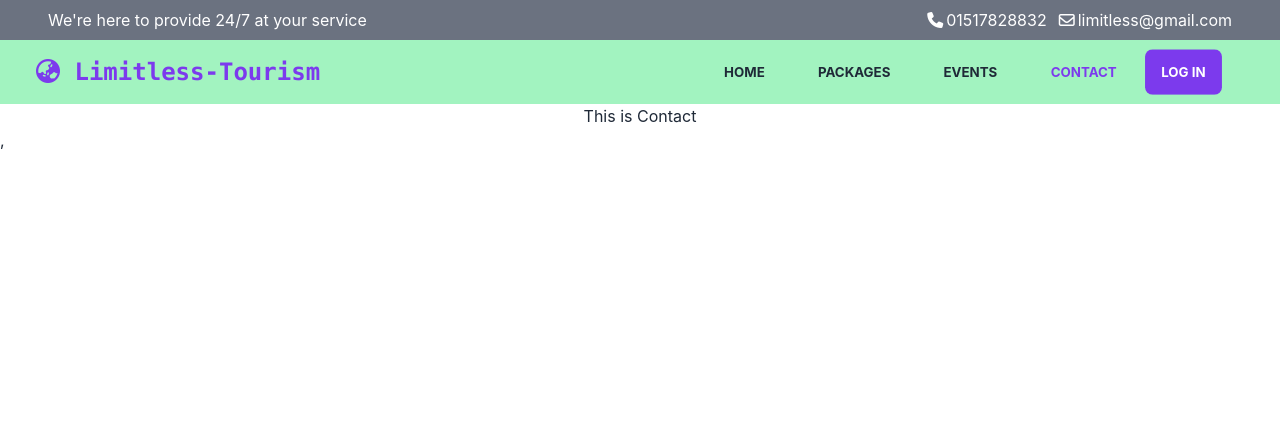
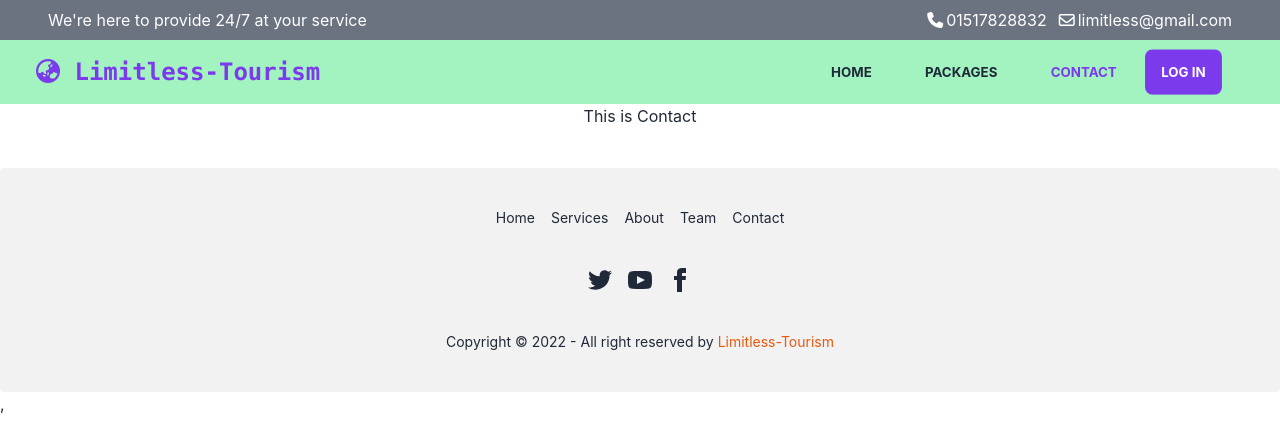
Before and after one commit to NieamulKabir/Limitless-Tourism-client, a React (Create React App) app: page /contact in a window 1280 px wide. Shown: the top 448 px of the page. Built offline with nearby package versions, Linux system fonts and the light colour scheme.

Commit message:
footer add

```diff
--- a/src/App.js
+++ b/src/App.js
@@ -7,6 +7,7 @@
 import Packages from './Pages/Packages/Packages';
 import Event from './Pages/Event/Event';
 import Contact from './Pages/Contact/Contact';
+import Footer from './Pages/Shared/Footer/Footer';
 
 
 function App() {
@@ -22,6 +23,7 @@
         <Route path="/contact" element={<Contact />} />
 
       </Routes>
+      <Footer></Footer>
 
 
     </div>
--- /dev/null
+++ b/src/Pages/Shared/Footer/Footer.js
@@ -0,0 +1,32 @@
+import React from 'react';
+import { Link } from 'react-router-dom';
+
+const Footer = () => {
+    const today = new Date();
+    const year = today.getFullYear();
+    return (
+        <div>
+            <footer className="footer footer-center p-10 bg-base-200 text-base-content rounded mt-10">
+                <div className="grid grid-flow-col gap-4">
+                    <Link to='/home' className="link link-hover">Home</Link>
+                    <Link to='/services' className="link link-hover">Services</Link>
+                    <Link to='/about' className="link link-hover">About</Link>
+                    <Link to='/team' className="link link-hover">Team</Link>
+                    <Link to='/contact' className="link link-hover">Contact</Link>
+                </div>
+                <div>
+                    <div className="grid grid-flow-col gap-4">
+                        <Link><svg xmlns="http://www.w3.org/2000/svg" width="24" height="24" viewBox="0 0 24 24" className="fill-current"><path d="M24 4.557c-.883.392-1.832.656-2.828.775 1.017-.609 1.798-1.574 2.165-2.724-.951.564-2.005.974-3.127 1.195-.897-.957-2.178-1.555-3.594-1.555-3.179 0-5.515 2.966-4.797 6.045-4.091-.205-7.719-2.165-10.148-5.144-1.29 2.213-.669 5.108 1.523 6.574-.806-.026-1.566-.247-2.229-.616-.054 2.281 1.581 4.415 3.949 4.89-.693.188-1.452.232-2.224.084.626 1.956 2.444 3.379 4.6 3.419-2.07 1.623-4.678 2.348-7.29 2.04 2.179 1.397 4.768 2.212 7.548 2.212 9.142 0 14.307-7.721 13.995-14.646.962-.695 1.797-1.562 2.457-2.549z"></path></svg></Link>
+                        <Link><svg xmlns="http://www.w3.org/2000/svg" width="24" height="24" viewBox="0 0 24 24" className="fill-current"><path d="M19.615 3.184c-3.604-.246-11.631-.245-15.23 0-3.897.266-4.356 2.62-4.385 8.816.029 6.185.484 8.549 4.385 8.816 3.6.245 11.626.246 15.23 0 3.897-.266 4.356-2.62 4.385-8.816-.029-6.185-.484-8.549-4.385-8.816zm-10.615 12.816v-8l8 3.993-8 4.007z"></path></svg></Link>
+                        <Link><svg xmlns="http://www.w3.org/2000/svg" width="24" height="24" viewBox="0 0 24 24" className="fill-current"><path d="M9 8h-3v4h3v12h5v-12h3.642l.358-4h-4v-1.667c0-.955.192-1.333 1.115-1.333h2.885v-5h-3.808c-3.596 0-5.192 1.583-5.192 4.615v3.385z"></path></svg></Link>
+                    </div>
+                </div>
+                <div>
+                    <p>Copyright © {year} - All right reserved by <span className='text-orange-600'> Limitless-Tourism</span></p>
+                </div>
+            </footer>
+        </div>
+    );
+};
+
+export default Footer;
--- a/src/Pages/Shared/Navbar/Navbar.js
+++ b/src/Pages/Shared/Navbar/Navbar.js
@@ -52,15 +52,7 @@
                                     <button className="py-3">PACKAGES</button>
                                 </NavLink>
                             </h1>
-                            <h1 className="btn font-bold hover:bg-rose-100   btn-ghost text-gray-800 rounded-btn mx-2">
-                                <NavLink to="/events"
-                                    style={({ isActive }) =>
-                                        isActive ? activeStyle : undefined
-                                    }
-                                >
-                                    <button className="py-3">EVENTS</button>
-                                </NavLink>
-                            </h1>
+
                             <h1 className="btn font-bold hover:bg-rose-100   btn-ghost text-gray-800 rounded-btn mx-2">
                                 <NavLink to="/contact"
                                     style={({ isActive }) =>
@@ -163,11 +155,7 @@
                                     PACKAGES
                                 </Link>
                             </li>
-                            <li>
-                                <Link className="btn hover:bg-slate-300 dark:hover:bg-slate-500 btn-ghost rounded-btn mx-3" to="/events">
-                                    EVENTS
-                                </Link>
-                            </li>
+
                             <li>
                                 <Link className="btn hover:bg-slate-300 dark:hover:bg-slate-500 btn-ghost rounded-btn mx-3" to="/contact">
                                     CONTACT
```
